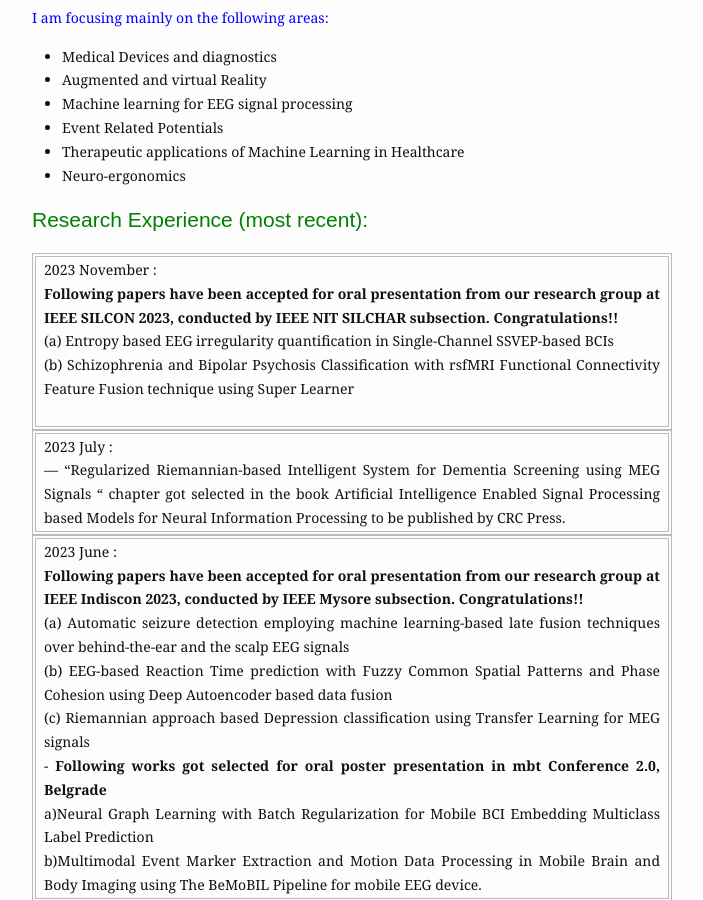
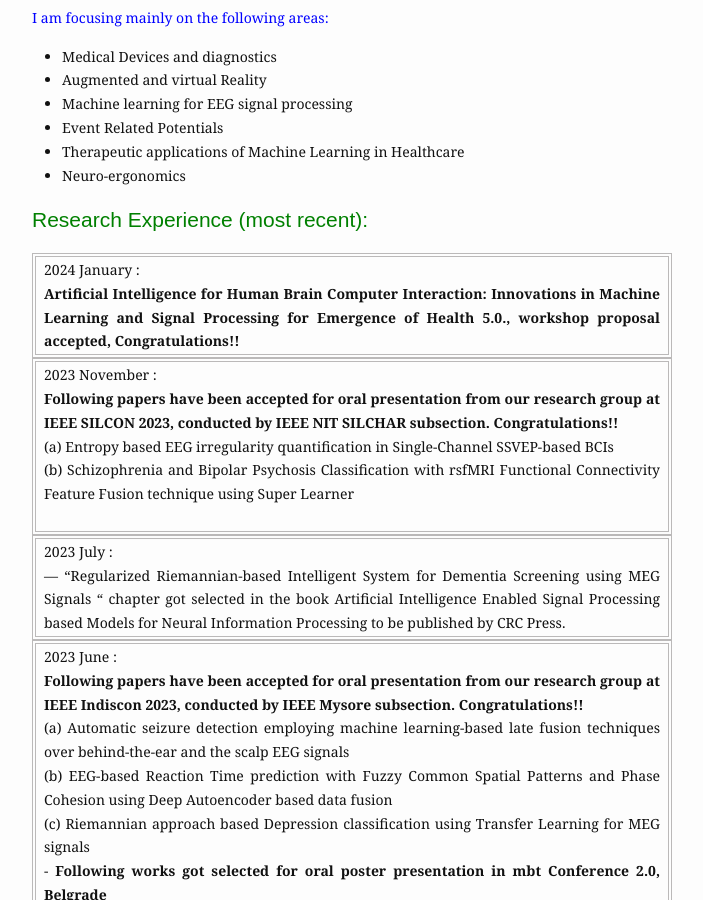
Before and after one commit to tharuniitk/tharuniitk.github.io, a Jekyll site: the page built from index.md, in a window 1280 px wide and 900 px high, scrolled down 598 px. Shown: the whole window, without its empty margins (288-991 px from the left). Built offline with Jekyll 4.4.1, drawn with Linux system fonts in a browser that asks for light colours.

Commit message:
Update index.md

```diff
--- a/index.md
+++ b/index.md
@@ -25,6 +25,8 @@ I received my B.Tech (in 2013), joint M.Tech and Phd degrees (in 2020) in  [<ins
 
 
 ## <span style="color: Green">Research Experience (most recent):</span>
+
+| 2024 January : <br> <b>Artificial Intelligence for Human Brain Computer Interaction: Innovations in Machine Learning and Signal Processing for Emergence of Health 5.0., workshop proposal accepted, Congratulations!! </b><br/>|
 
 | 2023 November : <br> <b>Following papers have been accepted for oral presentation from our research group at IEEE SILCON 2023, conducted by IEEE NIT SILCHAR subsection. Congratulations!! </b><br>(a) Entropy based EEG irregularity quantification in Single-Channel SSVEP-based BCIs <br>(b) Schizophrenia and Bipolar Psychosis Classification with rsfMRI Functional Connectivity Feature Fusion technique using Super Learner<br> <br/>|
 
```
